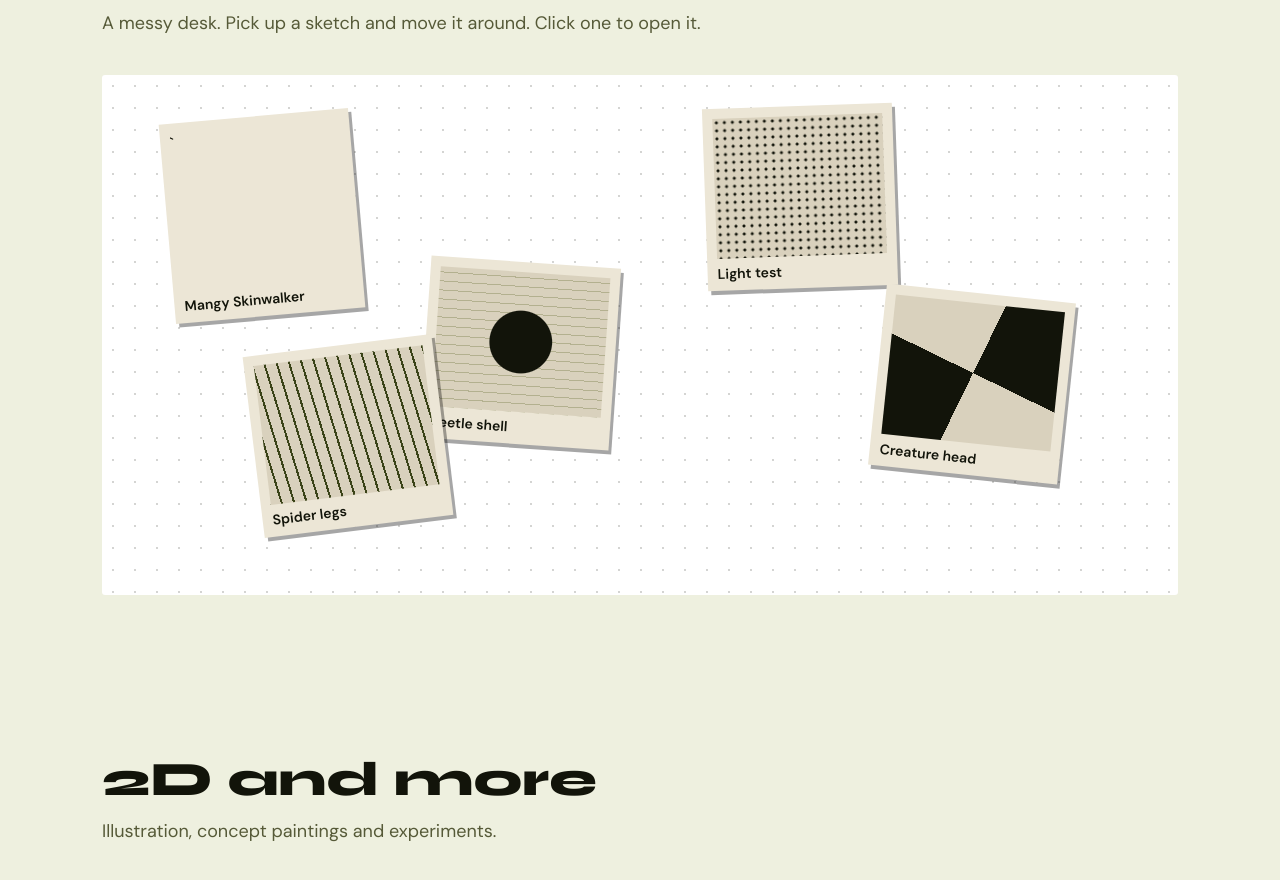
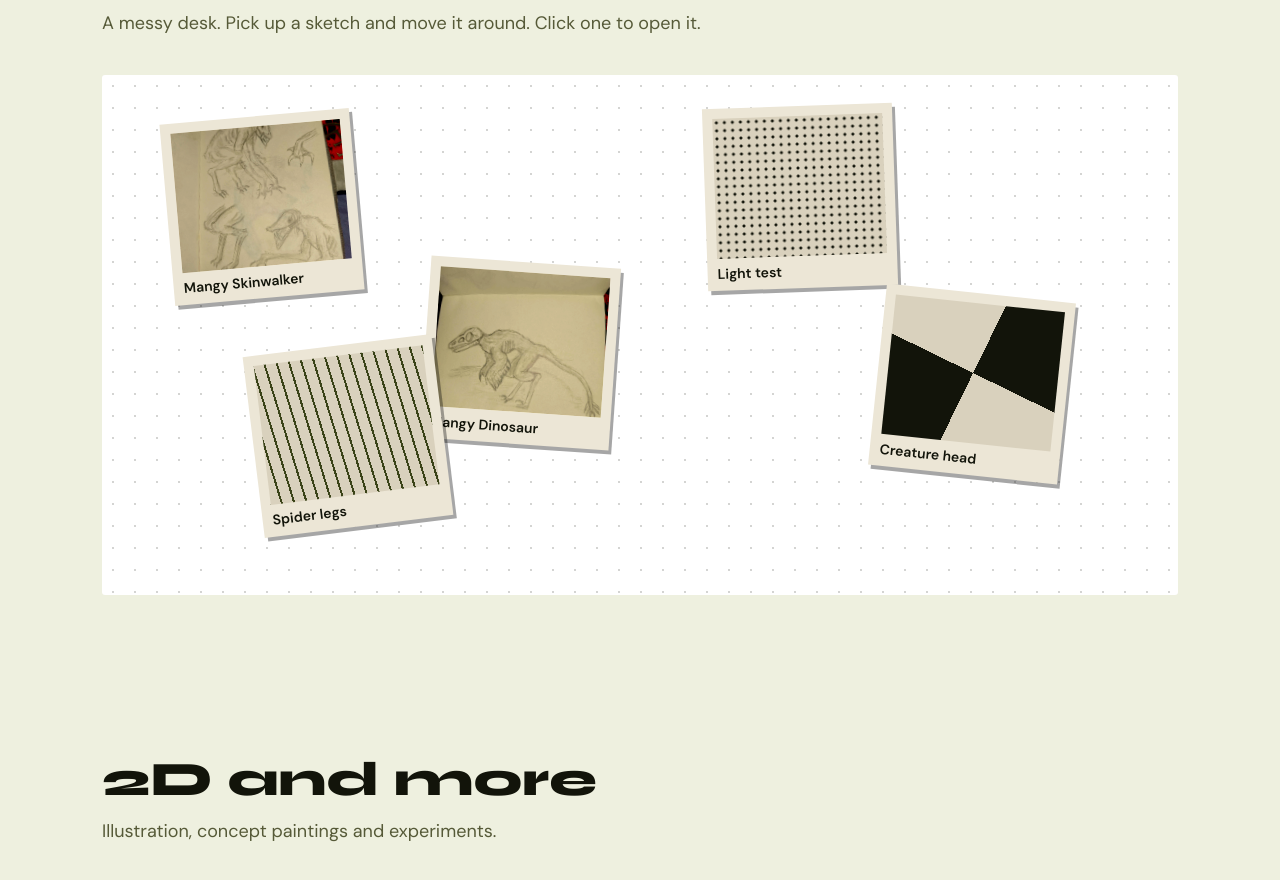
Before and after one commit to Ash-broccoli/Ash-broccoli.github.io, a plain HTML site: page index.html in a window 1280 px wide. Shown: the part 1836-2716 px from the top of the page. Drawn offline with Linux system fonts and the light colour scheme.

Commit message:
Image fix yay

```diff
--- a/index.html
+++ b/index.html
@@ -55,8 +55,8 @@
     <h2>Sketch dump</h2>
     <p class="lead">A messy desk. Pick up a sketch and move it around. Click one to open it.</p>
     <div class="desk" id="desk">
-      <div class="card d1" tabindex="0" style="--r:-5deg;left:6%;top:8%">`<i style="background:url(images/sketches/CreatureSketch.jpg) center/cover" data-full="images/sketches/CreatureSketch.jpg"></i>Mangy Skinwalker</div>
-      <div class="card d2" tabindex="0" style="--r:4deg;left:30%;top:36%"><i></i>Beetle shell</div>
+      <div class="card d1" tabindex="0" data-full="images/sketches/creaturesketch.jpg" style="--r:-5deg;left:6%;top:8%"><i class="img" style="background-image:url(images/sketches/creaturesketch.jpg) "></i>Mangy Skinwalker</div>
+      <div class="card d2" tabindex="0" data-full="images/sketches/DinoSketch.jpg" style="--r:4deg;left:30%;top:36%"><i class="img" style="background-image:url(images/sketches/DinoSketch.jpg) "></i>Mangy Dinosaur</div>
       <div class="card d3" tabindex="0" style="--r:-2deg;left:56%;top:6%"><i></i>Light test</div>
       <div class="card d4" tabindex="0" style="--r:6deg;left:72%;top:42%"><i></i>Creature head</div>
       <div class="card d5" tabindex="0" style="--r:-7deg;left:14%;top:52%"><i></i>Spider legs</div>
--- a/style.css
+++ b/style.css
@@ -76,6 +76,7 @@ h2{font-size:clamp(30px,5vw,48px);margin-bottom:12px}
 .d3 i{background:radial-gradient(#12140a 1.4px,transparent 1.7px) 0 0/8px 8px,#d9d1bd}
 .d4 i{background:conic-gradient(from 20deg,#12140a 0 25%,#d9d1bd 0 50%,#12140a 0 75%,#d9d1bd 0)}
 .d5 i{background:repeating-linear-gradient(80deg,#d9d1bd 0 10px,#3a4318 10px 12px)}
+.card i.img{background-color:#d9d1bd;background-size:cover;background-position:center;background-blend-mode:multiply;filter:contrast(1.3)}
 
 /* sketch viewer */
 #lightbox{border:0;padding:20px;margin:0;inset:0;width:100%;height:100%;max-width:none;max-height:none;background:transparent;color:#ece6d6}
```
Also changed, not shown: images/sketches/DinoSketch.jpg (added), images/sketches/creaturesketch.jpg (added), 1 other file.
